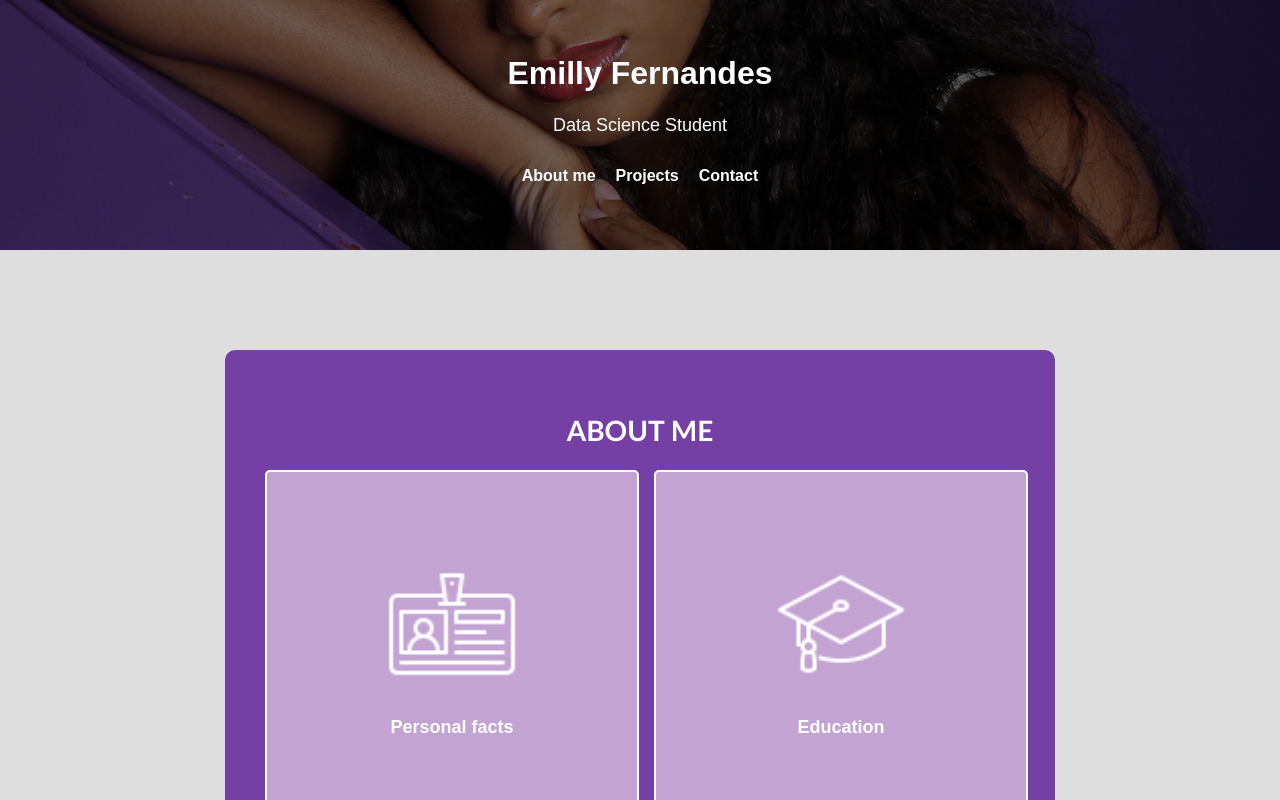
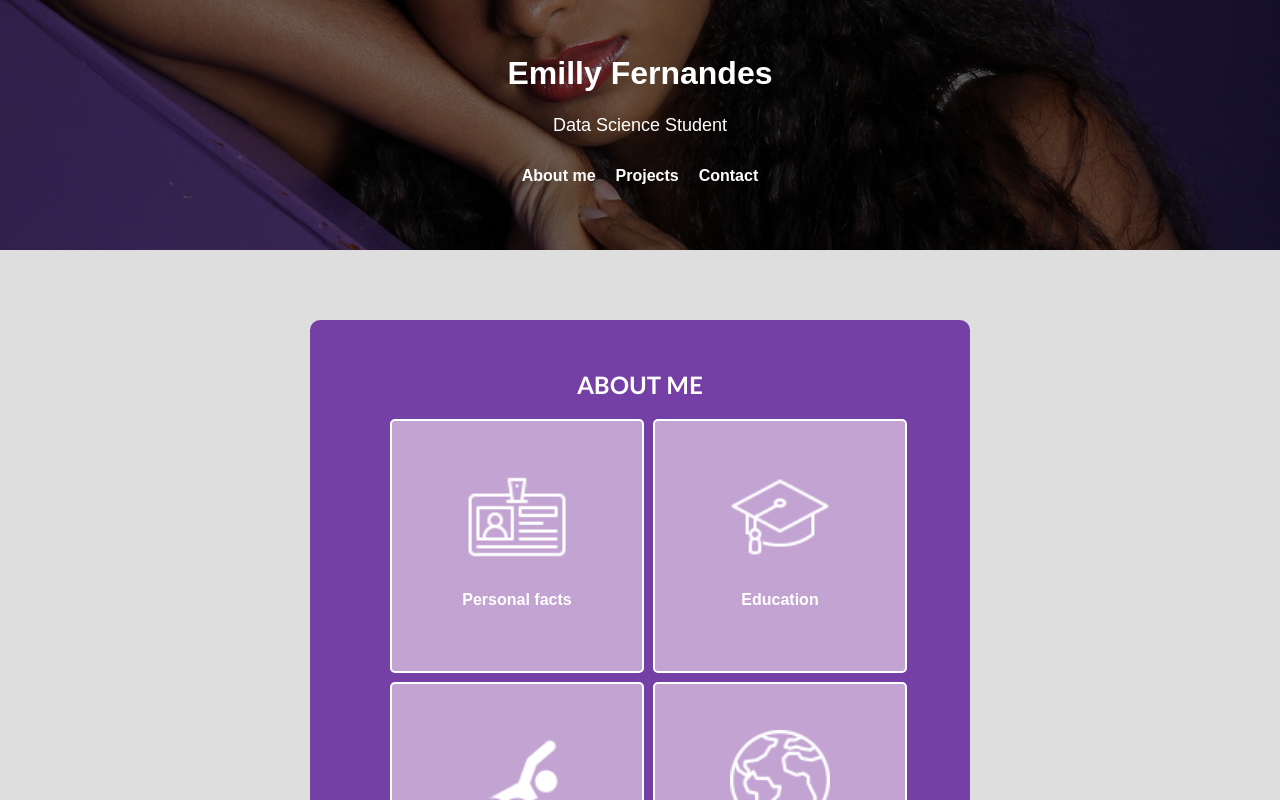
Before and after one commit to emi-fernandes/emi-site, a React (Create React App) app: page / in a window 1280 px wide. Shown: the top 800 px of the page. Built offline with nearby package versions, Linux system fonts and the light colour scheme.

Commit message:
commit 4

```diff
--- a/src/App.css
+++ b/src/App.css
@@ -1,10 +1,12 @@
+/* Resetando margens e definindo a fonte padrão */
 body, html {
   margin: 0;
   padding: 0;
   font-family: Arial, sans-serif;
-  background-color: #DEDEDE;
+  background-color: #dedede;
 }
 
+/* Estilização do cabeçalho */
 .header {
   top: 0;
   left: 0;
@@ -22,8 +24,9 @@ body, html {
   z-index: 100;
 }
 
+/* Fundo escurecido para melhorar legibilidade do cabeçalho */
 .overlay {
-  background-color: rgba(0, 0, 0, 0.5);
+  background-color: rgba(0, 0.5, 0.5, 0.5);
   width: 100%;
   height: 100%;
   display: flex;
@@ -32,17 +35,11 @@ body, html {
   justify-content: center;
 }
 
+/* Estilização do título e subtítulo do cabeçalho */
 .header h1 {
   font-size: 32px;
   font-weight: bold;
   margin: 5px 0;
-}
-
-.about h2 {
-  font-family: 'Trebuchet MS', sans-serif;
-  font-size: 28px;
-  font-weight: bold;
-  text-transform: uppercase;
 }
 
 .header p {
@@ -50,7 +47,7 @@ body, html {
   margin-bottom: 15px;
 }
 
-/* Navbar */
+/* Navbar - menu de navegação */
 .nav ul {
   list-style: none;
   padding: 0;
@@ -74,9 +71,9 @@ body, html {
   text-decoration: underline;
 }
 
-/* Ajusta o espaço para não esconder conteúdo */
+/* Ajusta o espaço da página para não esconder conteúdo atrás do cabeçalho */
 .main {
-  padding-top: 100px;
+  padding-top: 150px;
   display: flex;
   flex-direction: column;
   align-items: center;
@@ -84,75 +81,91 @@ body, html {
   text-align: center;
 }
 
-/* Seção About */
+/* Estilização da seção 'About Me' */
 .about {
   background-color: #7540a6;
-  padding: 40px;
-
+  padding: 30px; /* Espaçamento interno reduzido */
   text-align: center;
   color: white;
   border-radius: 10px;
-  width: 750px;
-
+  width: 600px; /* Ajuste da largura */
+  margin: -80px auto 20px; /* Move a caixa mais para cima */
 }
 
-/* Grid */
+/* Estilização do título da seção 'About Me' */
+.about h2 {
+  font-family: 'Trebuchet MS', sans-serif;
+  font-size: 24px; /* Reduzi o tamanho do texto */
+  font-weight: bold;
+  text-transform: uppercase;
+}
+
+/* Layout da grade de informações */
 .grid {
   display: grid;
   grid-template-columns: repeat(2, 1fr);
-  gap: 15px;
+  gap: 9px; /* Reduzi o espaçamento entre os blocos */
   width: 100%;
+  max-width: 500px;
   margin: 0 auto;
 }
 
-/* Estilo dos blocos do grid */
+/* Estilização dos blocos dentro do grid */
 .grid-item {
   background-color: #c2a3d2;
   display: flex;
   flex-direction: column;
   align-items: center;
   justify-content: center;
-  font-size: 18px;
-  padding: 60px;
+  font-size: 16px;
+  padding: 50px; /* Ajustei o espaçamento interno */
   border-radius: 5px;
   cursor: pointer;
   transition: transform 0.3s, background-color 0.3s;
   border: 2px solid white;
-  width: 250px;
-  height: 250px;
+  width: 150px; /* Ajuste de tamanho */
+  height: 150px;
 }
 
+/* Efeito ao passar o mouse sobre os blocos */
 .grid-item:hover {
   background-color: #b08bc9;
   transform: scale(1.05);
 }
 
-/* Ícones dentro dos blocos */
+/* Ajuste dos ícones dentro dos blocos */
 .grid-item img {
-  width: 130px;
-  height: 130px;
-  margin-bottom: 10px;
+  width: 100px; /* Redução do tamanho do ícone */
+  height: 100px;
+  margin-bottom: 8px;
 }
 
-/* Estiliza os textos dentro dos blocos */
+/* Estilização do texto dentro dos blocos */
 .grid-item p {
   color: white;
   font-weight: bold;
-  font-size: 18px;
+  font-size: 16px;
 }
 
-/* Modal */
-.overlay.modal-overlay {
+.modal-overlay {
   position: fixed;
   top: 0;
   left: 0;
   width: 100%;
   height: 100%;
-  background: rgba(0, 0, 0, 0.6);
+  background: rgba(0, 0, 0, 0.6); /* Fundo escurecido */
   display: flex;
   align-items: center;
   justify-content: center;
-  z-index: 50;
+  z-index: 1000; /* Para garantir que fique sobre o restante do conteúdo */
+  opacity: 0;
+  visibility: hidden;
+  transition: opacity 0.3s ease, visibility 0.3s ease;
+}
+
+.modal-overlay.active {
+  opacity: 1;
+  visibility: visible;
 }
 
 .modal {
@@ -162,13 +175,22 @@ body, html {
   text-align: center;
   max-width: 400px;
   box-shadow: 0px 4px 10px rgba(0, 0, 0, 0.3);
-  z-index: 101;
+  z-index: 1010; /* Para garantir que o modal fique acima de tudo */
+  position: fixed;
+  top: 50%;
+  left: 50%;
+  transform: translate(-50%, -50%); /* Centraliza na tela */
 }
 
 .modal p {
   font-size: 18px;
   color: #333;
+  line-height: 1.6; /* Aumenta o espaçamento entre as linhas */
+  text-align: justify; /* Justifica o texto para um alinhamento mais uniforme */
+  max-width: 80%; /* Garante que o texto não fique muito largo */
+  margin: 0 auto; /* Centraliza o conteúdo */
 }
+
 
 .modal button {
   margin-top: 10px;
@@ -184,7 +206,7 @@ body, html {
   background-color: #5d2f82;
 }
 
-/* Footer */
+/* Estilização do rodapé */
 .footer {
   background-color: #C1B4D9;
   color: white;
--- a/src/App.js
+++ b/src/App.js
@@ -5,8 +5,8 @@ function App() {
   const [selectedInfo, setSelectedInfo] = useState(null);
 
   const info = {
-    personalfacts: "Personal facts about me, including background and interests.",
-    education: "I am currently in the fourth semester of Data Science and AI at Ibmec.",
+    personalfacts: "Hi! My name is Emilly Fernandes, I’m 21 years old, and I’m from Brazil. I have a deep love for animals, nature, and exploring new things. Being outdoors brings me balance, and I enjoy discovering new places, learning new skills, and experiencing challenges that push me to grow. I’m naturally curious and always on the move, seeking personal growth and fresh perspectives. I also have a tiny, beautiful dog named Mel, who fills my days with joy and companionship. She’s a big part of my life and makes every moment even more special. I believe that every experience shapes us, and I’m always ready for the next adventure!",
+    education: "I am currenly in the fourth semester of Data Science and AI at Ibmec.",
     swimming: "I was a competitive swimmer for six years, learning teamwork and discipline.",
     development: "I specialize in web development with React, HTML, CSS, and JavaScript.",
     dataScience: "I am passionate about data science, machine learning, and AI applications."
```
Also changed, not shown: src/fotos/natacao.png (deleted).
